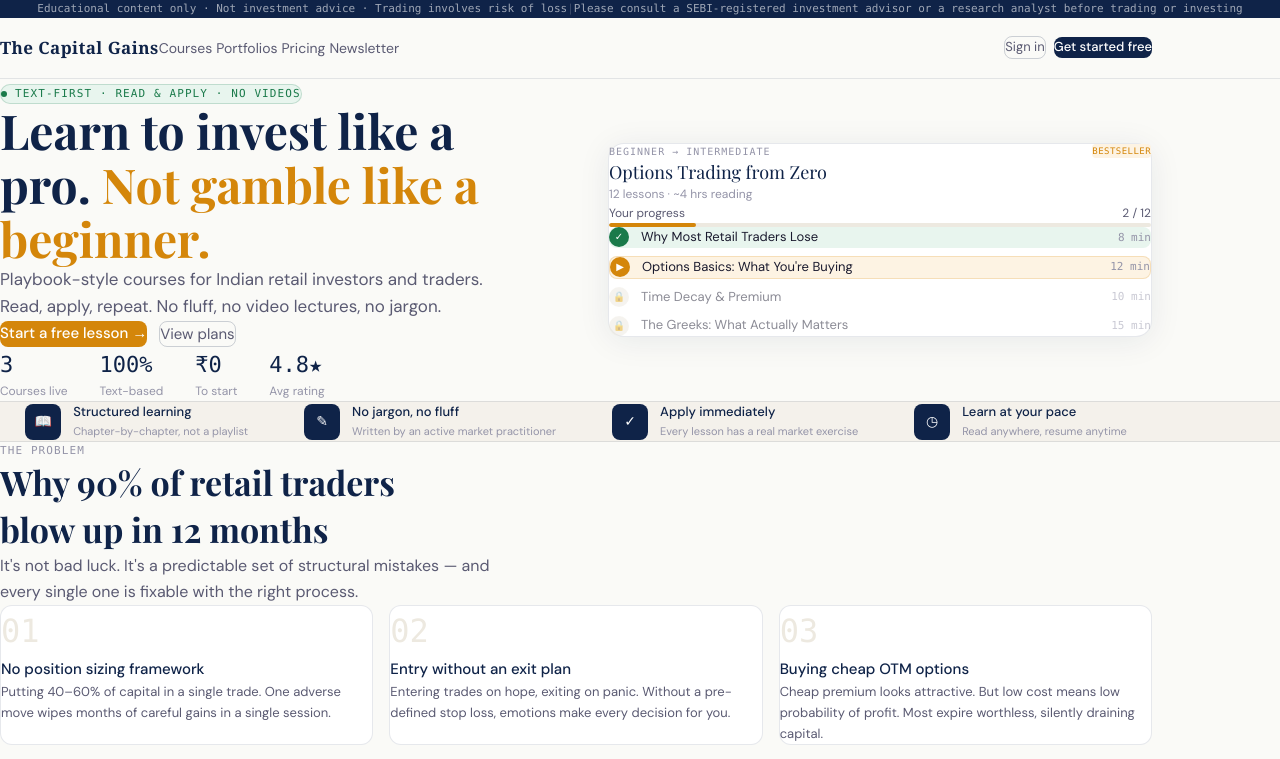
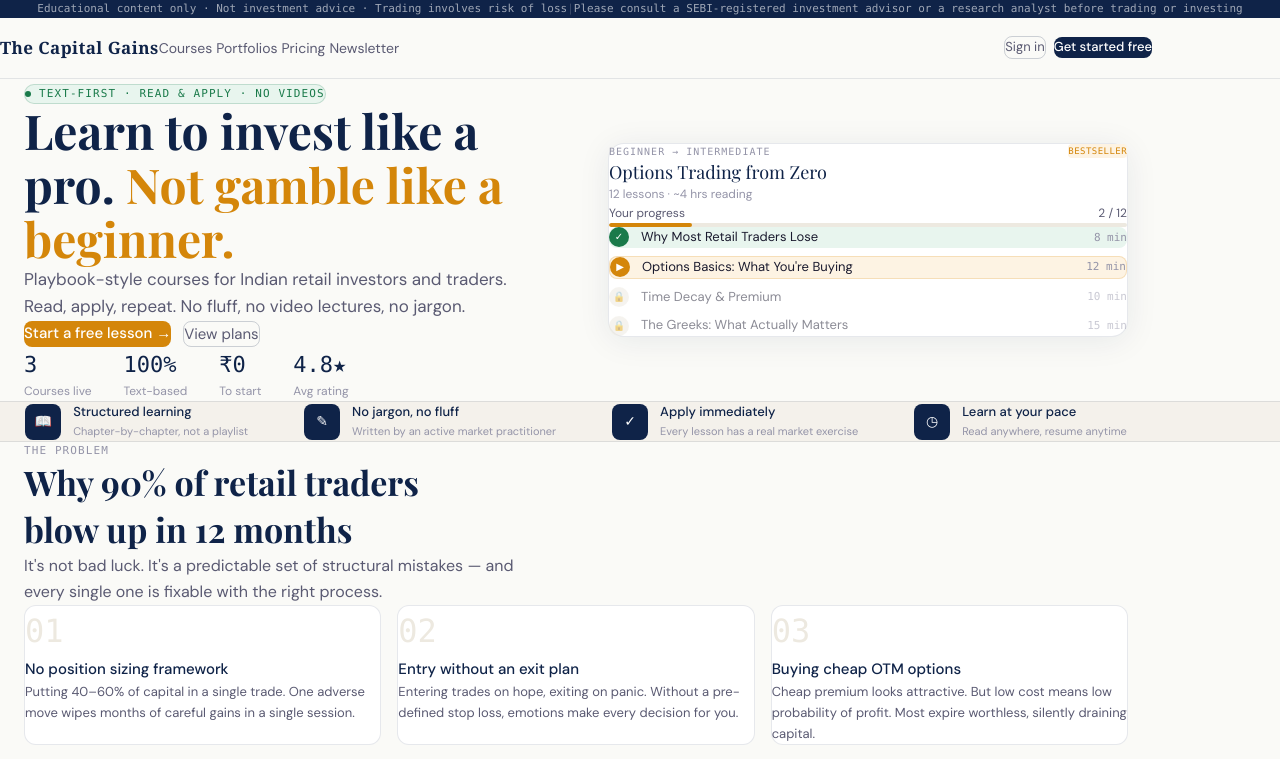
Before and after one commit to amoghsuman/thecapitalgains, a Next.js app: page / in a window 1280 px wide. Shown: the top 759 px of the page. Built offline with nearby package versions, Linux system fonts and the light colour scheme.

Commit message:
fix left edge padding permanently

```diff
--- a/app/globals.css
+++ b/app/globals.css
@@ -51,3 +51,8 @@ body {
 main {
   width: 100%;
 }
+
+section, .section-wrap {
+  padding-left: max(1.5rem, env(safe-area-inset-left));
+  padding-right: max(1.5rem, env(safe-area-inset-right));
+}
--- a/app/page.tsx
+++ b/app/page.tsx
@@ -2,7 +2,7 @@ import Link from "next/link";
 
 export default function HomePage() {
   return (
-    <div className="bg-[#FAFAF7] overflow-x-hidden">
+    <div className="bg-[#FAFAF7] px-6 md:px-12 lg:px-0">
 
       {/* ── HERO ── */}
       <section className="max-w-6xl mx-auto px-8 pt-20 pb-16 grid grid-cols-1 lg:grid-cols-2 gap-16 items-center">
```
